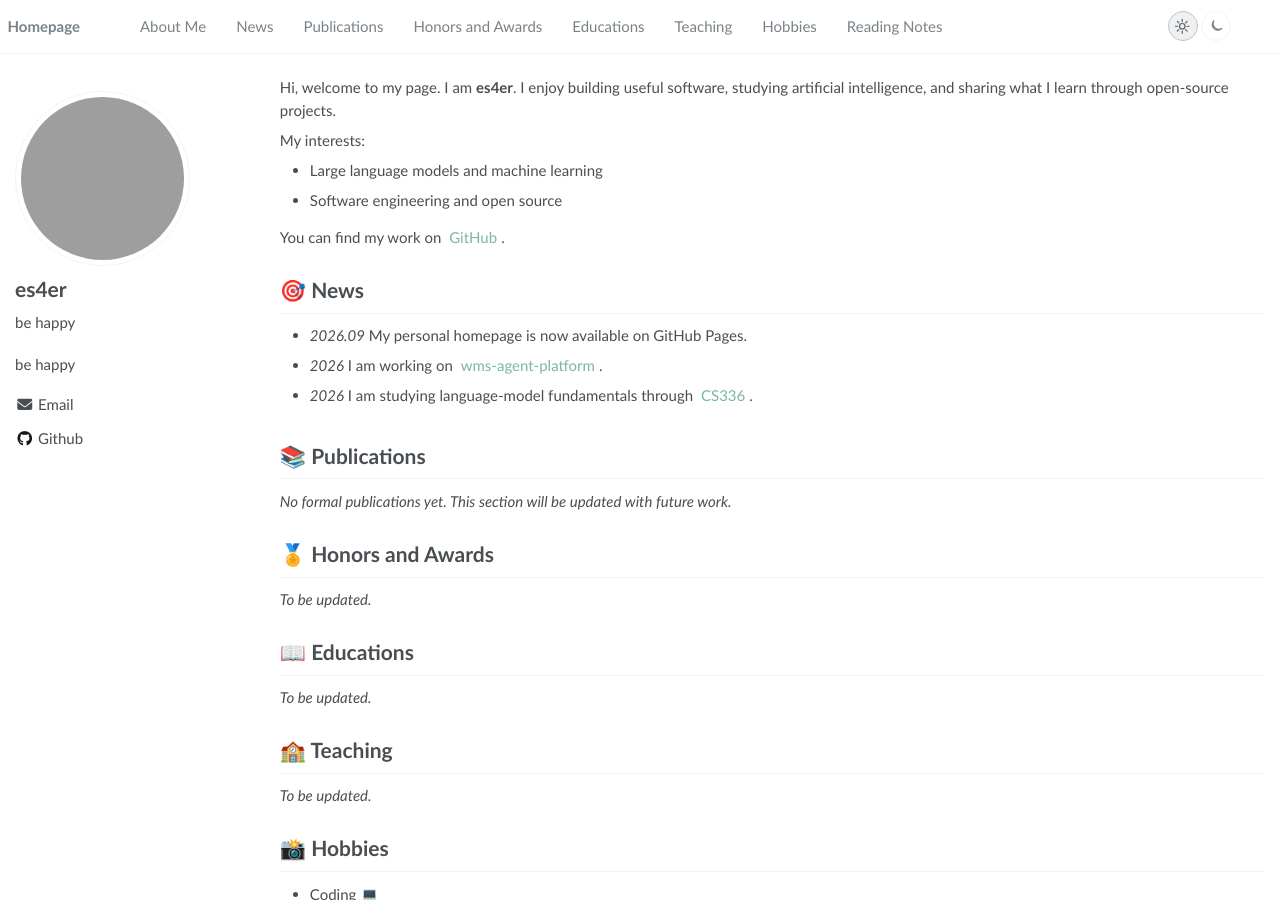
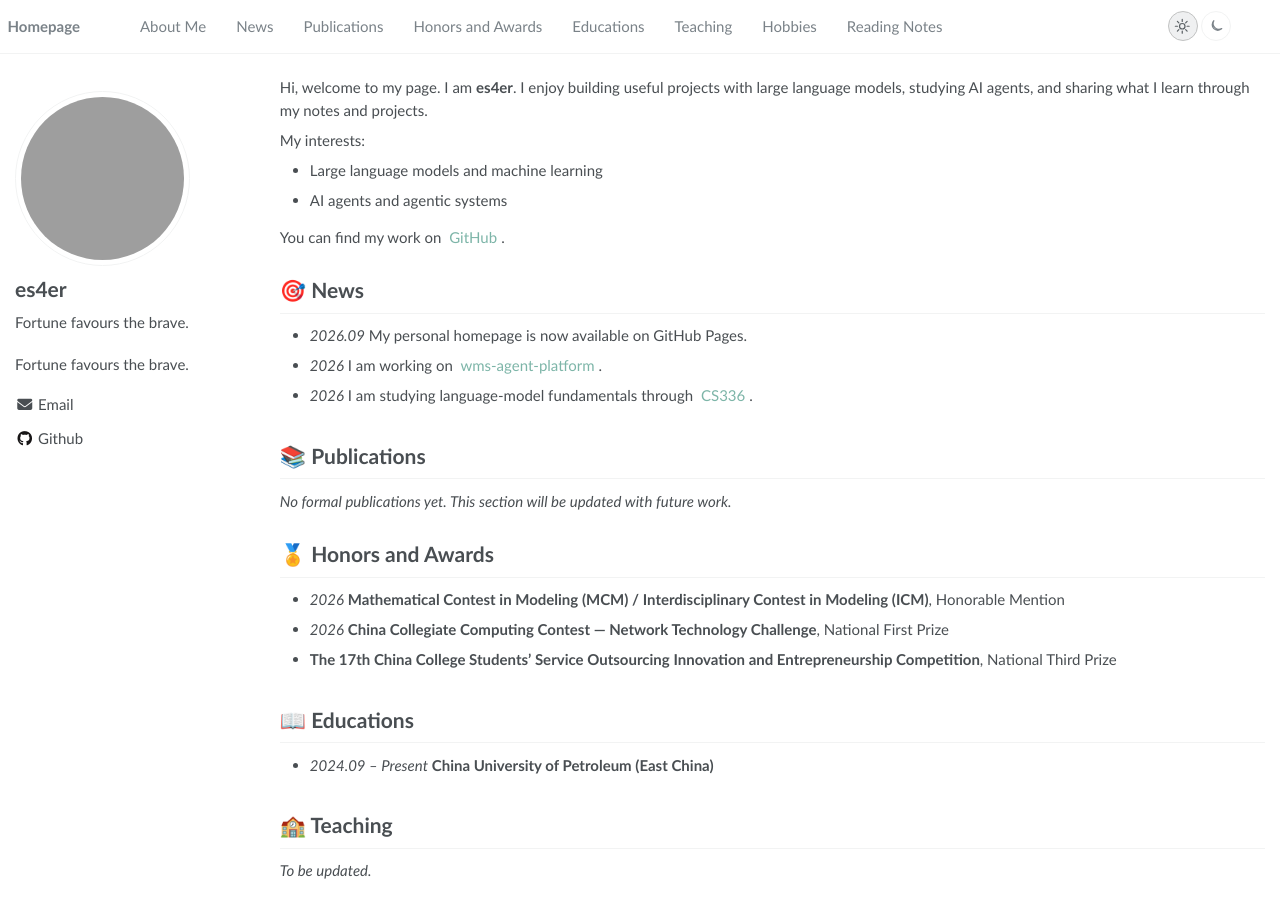
Before and after one commit to es4er/es4er.github.io, a Jekyll site: the page built from _pages/about.md, in a window 1280 px wide and 900 px high. Built offline with Jekyll 4.4.1, drawn with Linux system fonts in a browser that asks for light colours; grey boxes are pictures that could not be loaded.

Commit message:
Update honors, education, bio, and interests

```diff
--- a/_config.yml
+++ b/_config.yml
@@ -7,7 +7,7 @@
 
 # Site Settings
 title                    : "es4er"
-description              : "be happy"
+description              : "Fortune favours the brave."
 url                      : "https://es4er.github.io"
 repository               : "es4er/es4er.github.io"
 google_scholar_stats_use_cdn : true
@@ -26,7 +26,7 @@ author:
   name             : "es4er"
   display_name     : "es4er"
   avatar           : "https://github.com/es4er.png"
-  bio              : "be happy"
+  bio              : "Fortune favours the brave."
   location         :
   employer         :
   pubmed           :
--- a/_pages/about/about-me.md
+++ b/_pages/about/about-me.md
@@ -1,10 +1,10 @@
 <span class="anchor" id="about-me"></span>
 
-Hi, welcome to my page. I am **es4er**. I enjoy building useful software, studying artificial intelligence, and sharing what I learn through open-source projects.
+Hi, welcome to my page. I am **es4er**. I enjoy building useful projects with large language models, studying AI agents, and sharing what I learn through my notes and projects.
 
 
 My interests:
 - Large language models and machine learning
-- Software engineering and open source
+- AI agents and agentic systems
 
 You can find my work on [GitHub](https://github.com/es4er).
--- a/_pages/about/educations.md
+++ b/_pages/about/educations.md
@@ -1,4 +1,3 @@
 <span class="anchor" id="educations"></span>
 # 📖 Educations
-
-*To be updated.*
+- *2024.09 – Present* **China University of Petroleum (East China)**
--- a/_pages/about/honors.md
+++ b/_pages/about/honors.md
@@ -11,5 +11,6 @@
 <span class="anchor" id="honors-and-awards"></span>
 <!-- ========================================================================================================================================== -->
 # 🏅 Honors and Awards
-
-*To be updated.*
+- *2026* **Mathematical Contest in Modeling (MCM) / Interdisciplinary Contest in Modeling (ICM)**, Honorable Mention
+- *2026* **China Collegiate Computing Contest — Network Technology Challenge**, National First Prize
+- **The 17th China College Students' Service Outsourcing Innovation and Entrepreneurship Competition**, National Third Prize
```
